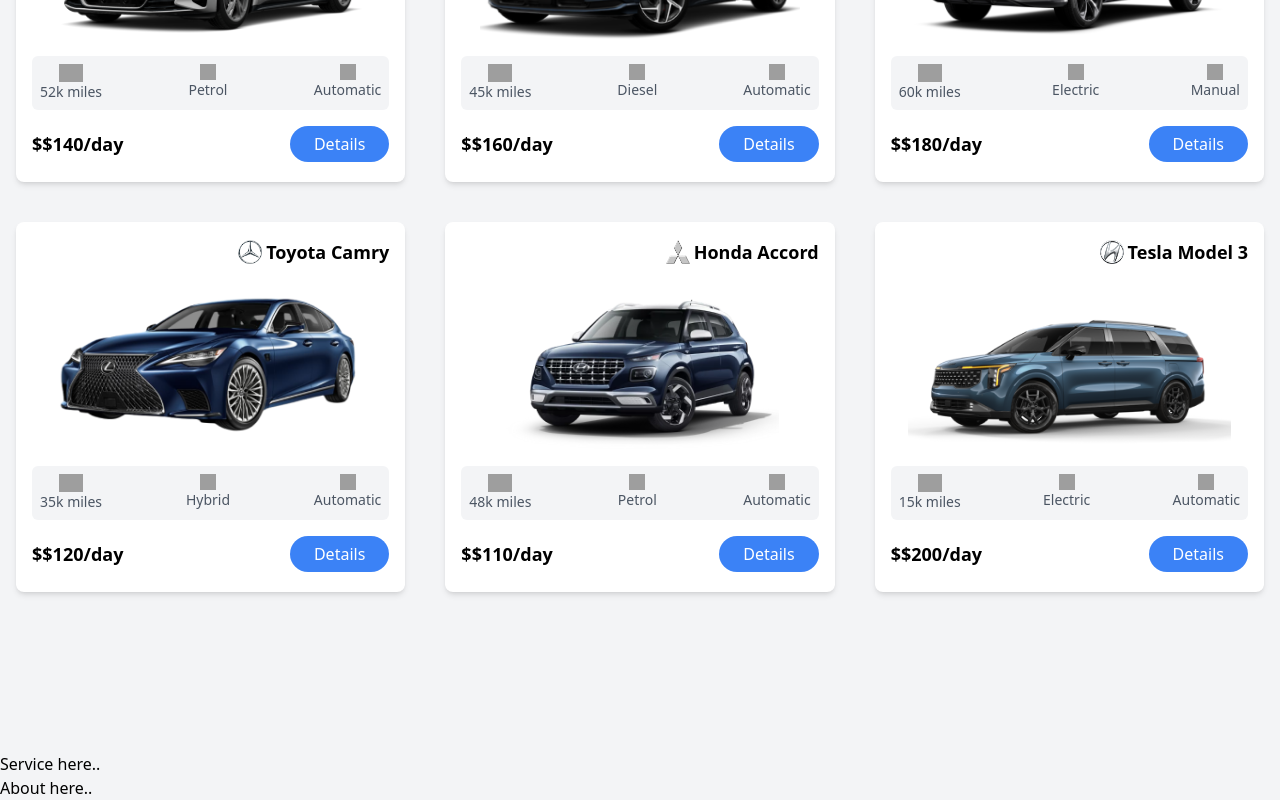
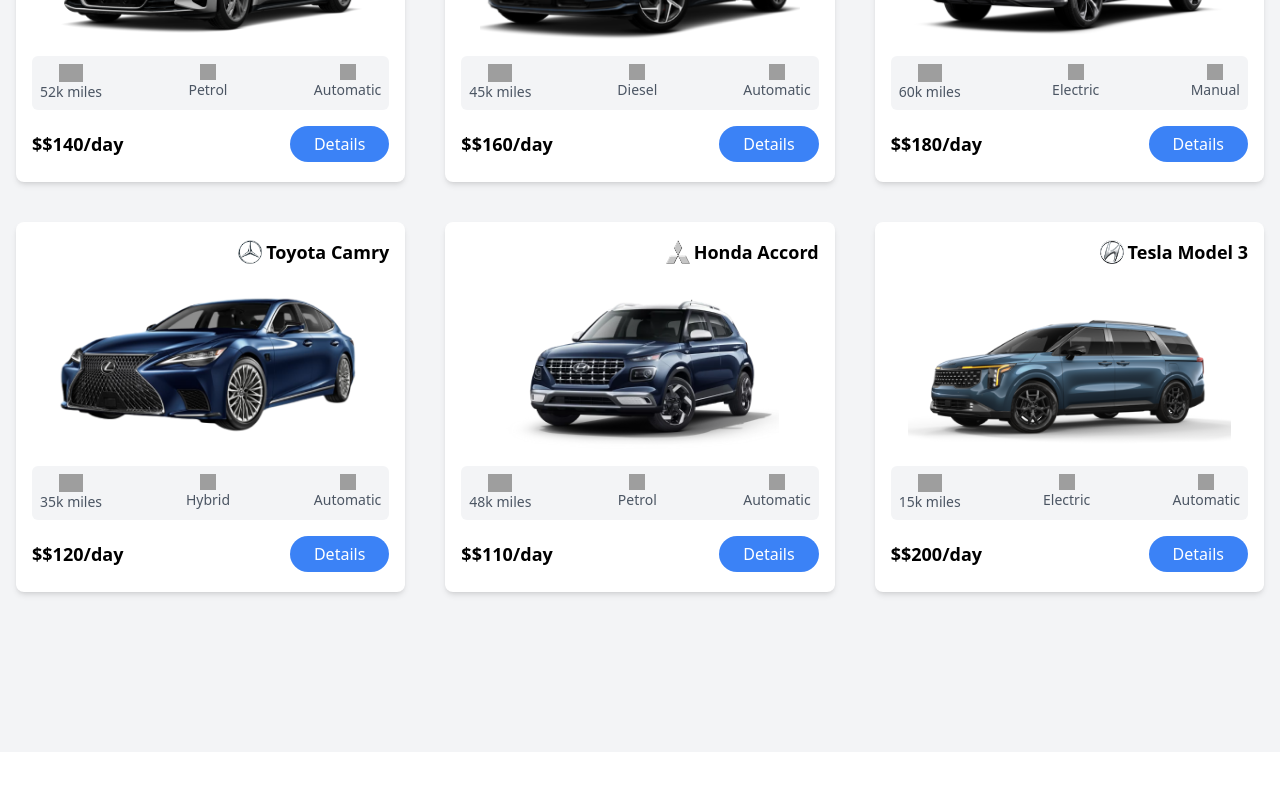
Before and after one commit to AlmasWD09/rent-car, a React (Vite) app: page / in a window 1280 px wide. Shown: the part 1701-2501 px from the top of the page. After the commit the page ends 2453 px from the top, so only its background shows below. Built offline with nearby package versions, Linux system fonts and the light colour scheme; grey boxes are pictures that could not be loaded.

Commit message:
car band section design ok

```diff
--- a/src/pages/home/Home.jsx
+++ b/src/pages/home/Home.jsx
@@ -14,8 +14,8 @@
         <DiscoverBrand />
         <DiscoverStyle />
         <CarRent />
-        <Service />
-        <About />
+        {/* <Service />
+        <About /> */}
         </div>
     </div>
   )
```
